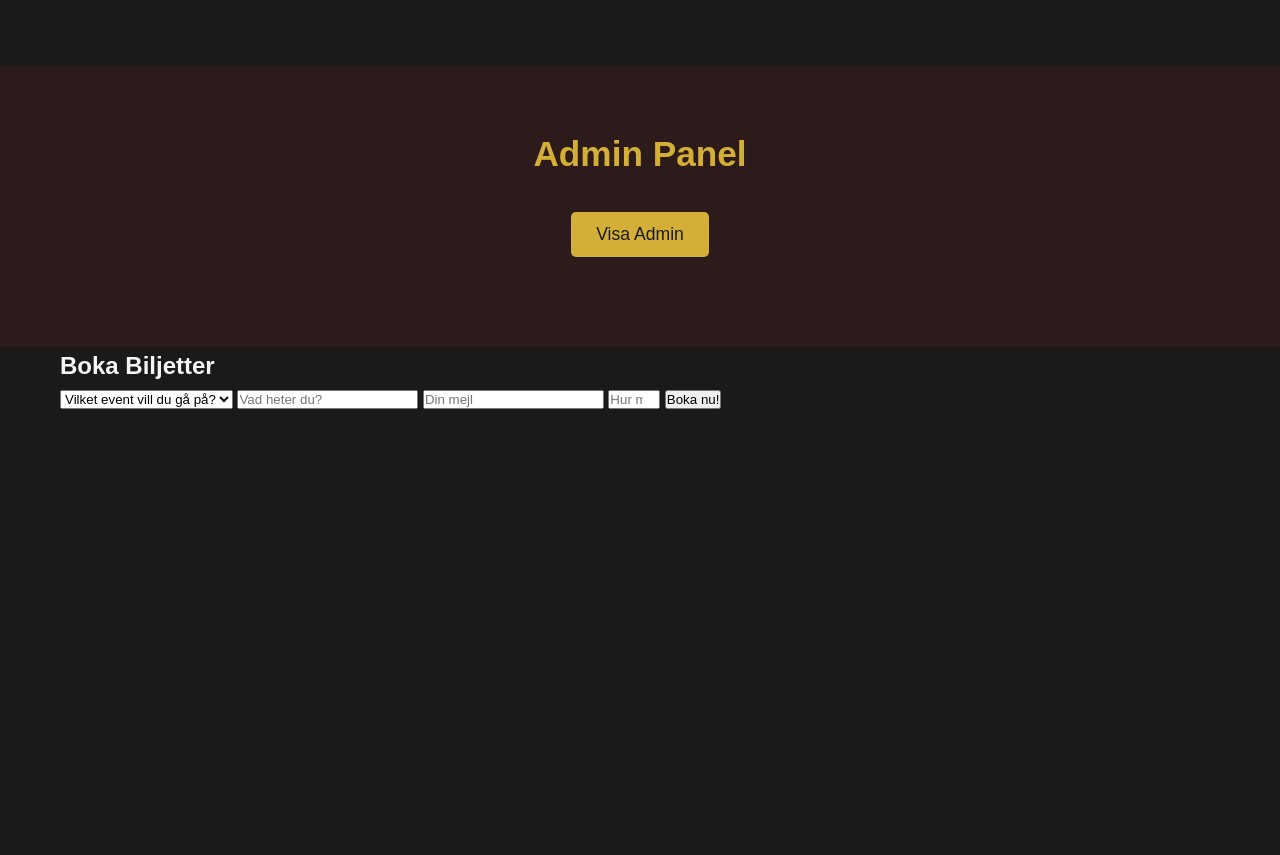
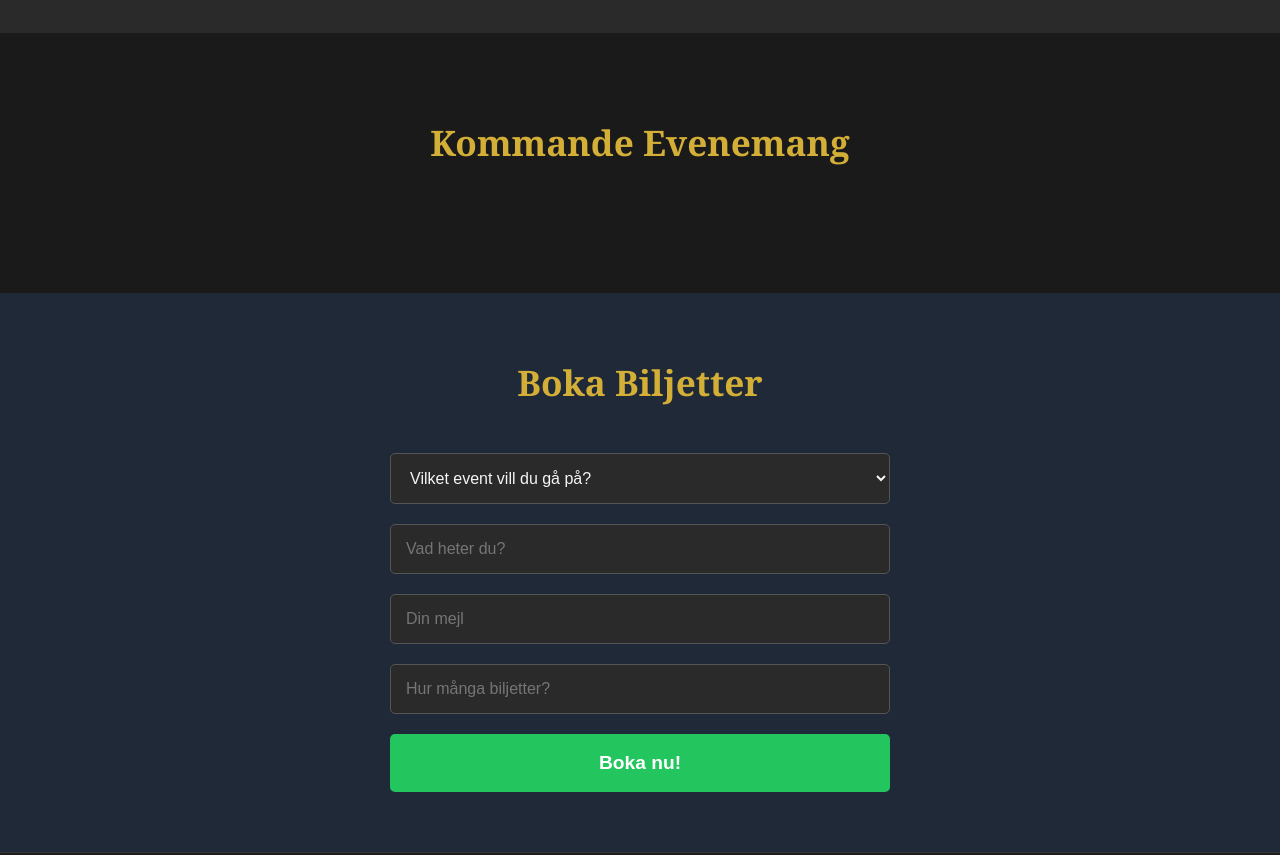
Before and after one commit to fexell/Gala-Emporium, a plain HTML site: page frontend/pages/movie-soundtrack.html in a window 1280 px wide. Shown: the part 980-1835 px from the top of the page. Before the commit the page ends 1391 px from the top, so only its background shows below. Drawn offline with Linux system fonts and the light colour scheme.

Commit message:
Justerat en del CSS etc. lagt till en bild som jag ska testa som bakgrund

```diff
--- a/frontend/css/movie-soundtrack.css
+++ b/frontend/css/movie-soundtrack.css
@@ -5,12 +5,17 @@
   box-sizing: border-box;
 }
 
+html {
+  scroll-behavior: smooth; /* mjuk scrollning för nav-länkar */
+}
+
+
 /* Design av body för en mörk tema */
 body {
-  font-family: Arial, sans-serif;
-  background-color: #1a1a1a;
-  color: #f5f5f5;
-  line-height: 1.6; /* radavstånd - gör texten luftigare och lättare att läsa */
+  font-family: 'Georgia', serif; /* mer elegant serif för filmmusik-känsla */
+  background-color: #0f0f0f; /* djupare svart */
+  color: #f8f8f8; /* lite varmare vit */
+  line-height: 1.7; /* radavstånd - gör texten luftigare och lättare att läsa */
 }
 
 /* wrapper för all content */
@@ -63,18 +68,18 @@ body {
 
 
 /* banner sektion - hero området */
-.banner { /* hela banner-sektionen */
-  background-color: #313131; /* bara en mörk grå bakgrund tills vidare */
-  padding: 80px 0;
+.banner {
+  background: linear-gradient(rgba(0,0,0,0.7), rgba(0,0,0,0.5)), #2c1810;
+  padding: 100px 0;
   text-align: center;
-  border-bottom: 1px solid #444;
+  border-bottom: 3px solid #d4af37; /* tjockare guld-linje */
 }
 
 .banner h2 { /* "Upplev filmmusikens magi" rubriken */
-  font-size: 3em;
-  color: #d4af37; /* guld */
-  margin-bottom: 20px;
-  text-shadow: 3px 3px 6px rgba(0,0,0,0.8);
+  font-size: 3.5em;
+  color: #d4af37;
+  margin-bottom: 25px;
+  text-shadow: 4px 4px 8px rgba(0,0,0,0.9); /* starkare skugga */
 }
 
 .banner p { /* undertexten under rubriken */
@@ -84,11 +89,12 @@ body {
   margin: 0 auto; /* centrerar texten */
 }
 
-/* om oss sektionen */
+/* alternera sektioner för bättre kontrast */
 .info-box { /* hela "om oss" sektionen */
-  padding: 60px 0;
-  background-color: #222; /* lite ljusare än body */
+  padding: 80px 0;
+  background-color: #2a2a2a; /* lite ljusare för kontrast */
 }
+
 
 .info-box h2 { /* "Om Movie Soundtrack Orchestra" rubriken */
   font-size: 2.2em;
@@ -98,9 +104,10 @@ body {
 }
 
 .info-box p { /* textstyckena med info om orkestern */
-  font-size: 1.1em;
-  color: #ddd;
-  max-width: 800px; /* begränsar bredden för bättre läsbarhet */
+  font-size: 1.2em; /* lite större text */
+  color: #e0e0e0;
+  line-height: 1.8; /* mer luftig text */
+  max-width: 700px; /* smalare för bättre läsning */
   margin: 0 auto 20px auto; /* centrerat med mellanrum under */
   text-align: center;
 }
@@ -111,9 +118,8 @@ body {
 
 
 
-/* evenemang sektionen */
 .show-list { /* hela evenemang-sektionen */
-  padding: 60px 0;
+  padding: 80px 0;
   background-color: #1a1a1a; /* samma som body */
 }
 
@@ -135,16 +141,19 @@ body {
 
 /* event kort (kommer att skapas av JS) */
 .event-card { /* varje enskilt evenemang-kort */
-  background-color: #2a2a2a;
+  background: linear-gradient(145deg, #2a2a2a, #1e1e1e); /* subtil gradient */
   border: 1px solid #444;
-  border-radius: 8px;
-  padding: 20px;
-  transition: transform 0.3s; /* smooth hover-effekt */
+  border-radius: 12px; /* rundare hörn */
+  padding: 25px;
+  transition: all 0.4s ease; /* längre, mjukare transition */
+  box-shadow: 0 4px 15px rgba(0,0,0,0.3); /* skugga för djup */
 }
 
+
 .event-card:hover { /* när man hovrar över ett event-kort */
-  transform: translateY(-5px); /* lyfter upp kortet lite */
+  transform: translateY(-8px); /* mer dramatisk hover */
   border-color: #d4af37; /* guld kant */
+  box-shadow: 0 8px 25px rgba(212, 175, 55, 0.2); /* guld-glöd */
 }
 
 
@@ -155,28 +164,29 @@ body {
 
 /* admin sektion */
 .backstage { /* hela admin-sektionen */
-  padding: 60px 0;
-  background-color: #2d1b1b; /* lite rödaktig för "backstage" känsla */
+  padding: 40px 0; /* mindre padding - tar mindre plats */
+  background-color: #1e1e1e; /* mer diskret färg, inte så rödaktig */
+  border-top: 1px solid #333; /* subtil avgränsning */
 }
 
 .backstage h2 { /* "Admin Panel" rubriken */
-  font-size: 2.2em;
-  color: #d4af37;
+  font-size: 1.8em; /* mindre rubrik */
+  color: #888; /* mindre flashig färg */
   text-align: center;
-  margin-bottom: 30px;
+  margin-bottom: 20px;
 }
 
 .show-hide-btn { /* knappen som visar/döljer admin-formuläret */
-  background-color: #d4af37; /* guld bakgrund */
-  color: #1a1a1a; /* mörk text */
+  background-color: #444; /* diskret grå istället för guld */
+  color: #ccc;
   border: none;
-  padding: 12px 25px;
-  font-size: 1.1em;
-  border-radius: 5px;
+  padding: 10px 20px; /* mindre knapp */
+  font-size: 0.9em; /* mindre text */
+  border-radius: 3px;
   cursor: pointer;
-  display: block; /* block för att kunna centrera */
-  margin: 0 auto 30px auto; /* centrerad */
-  transition: background-color 0.3s; /* smooth hover-effekt */
+  display: block;
+  margin: 0 auto 20px auto;
+  transition: background-color 0.3s;
 }
 
 .show-hide-btn:hover { /* när man hovrar över admin-knappen */
@@ -236,3 +246,65 @@ body {
 .hide { /* klass för att dölja element */
   display: none;
 }
+
+
+
+
+
+
+/* bokning sektion */
+.tickets { /* hela boknings-sektionen */
+  padding: 60px 0;
+  background-color: #1f2937; /* lite blåaktig för variation */
+}
+
+
+.tickets h2 { /* "Boka Biljetter" rubriken */
+  font-size: 2.2em;
+  color: #d4af37;
+  text-align: center;
+  margin-bottom: 40px;
+}
+
+.buy-tickets { /* boknings-formuläret */
+  max-width: 500px;
+  margin: 0 auto;
+  display: grid;
+  gap: 20px; /* samma spacing som admin-formuläret */
+}
+
+
+.buy-tickets select,
+.buy-tickets input { /* alla fält i boknings-formuläret */
+  padding: 15px;
+  border: 1px solid #555;
+  border-radius: 5px;
+  background-color: #2a2a2a;
+  color: #f5f5f5;
+  font-size: 1em;
+}
+
+.buy-tickets button { /* "Boka nu!" knappen */
+  background-color: #22c55e; /* grön för "köp" */
+  color: white;
+  padding: 18px;
+  border: none;
+  border-radius: 5px;
+  font-size: 1.2em;
+  font-weight: bold;
+  cursor: pointer;
+  transition: background-color 0.3s;
+}
+
+.buy-tickets button:hover { /* hover på boka-knappen */
+  background-color: #16a34a; /* mörkare grön */
+}
+
+.confirmation { /* bekräftelsemeddelandet */
+  margin-top: 20px;
+  padding: 15px;
+  background-color: #22c55e;
+  color: white;
+  border-radius: 5px;
+  text-align: center;
+}
--- a/frontend/pages/movie-soundtrack.html
+++ b/frontend/pages/movie-soundtrack.html
@@ -50,7 +50,33 @@
       </div>
     </section>
 
-    <!-- Admin grejer (bara för den som har access) -->
+
+    <!-- Bokning av biljetter. Länken Boka hoppar hit -->
+    <section id="booking" class="tickets">
+      <div class="wrapper">
+        <h2>Boka Biljetter</h2>
+
+        <form id="ticket-form" class="buy-tickets">
+          <select id="pick-show" required>
+
+            <option value="">Vilket event vill du gå på?</option>
+            <!-- fylls med JS -->
+          </select>
+
+          <input type="text" id="your-name" placeholder="Vad heter du?" required>
+
+          <input type="email" id="your-email" placeholder="Din mejl" required>
+
+          <input type="number" id="how-many" placeholder="Hur många biljetter?" min="1" max="10" required>
+
+          <button type="submit">Boka nu!</button>
+        </form>
+
+        <div id="booking-message" class="confirmation hide"></div>
+      </div>
+    </section>
+
+        <!-- Admin grejer (bara för den som har access) -->
     <section id="admin" class="backstage">
       <div class="wrapper">
         <h2>Admin Panel</h2>
@@ -86,30 +112,6 @@
       </div>
     </section>
 
-    <!-- Bokning av biljetter. Länken Boka hoppar hit -->
-    <section id="booking" class="tickets">
-      <div class="wrapper">
-        <h2>Boka Biljetter</h2>
-
-        <form id="ticket-form" class="buy-tickets">
-          <select id="pick-show" required>
-
-            <option value="">Vilket event vill du gå på?</option>
-            <!-- fylls med JS -->
-          </select>
-
-          <input type="text" id="your-name" placeholder="Vad heter du?" required>
-
-          <input type="email" id="your-email" placeholder="Din mejl" required>
-
-          <input type="number" id="how-many" placeholder="Hur många biljetter?" min="1" max="10" required>
-
-          <button type="submit">Boka nu!</button>
-        </form>
-
-        <div id="booking-message" class="confirmation hide"></div>
-      </div>
-    </section>
 
   </main>
 </body>
```
Also changed, not shown: IMG/theater-stage-with-red-curtains-and-blue-seats-vector.jpg (added).
